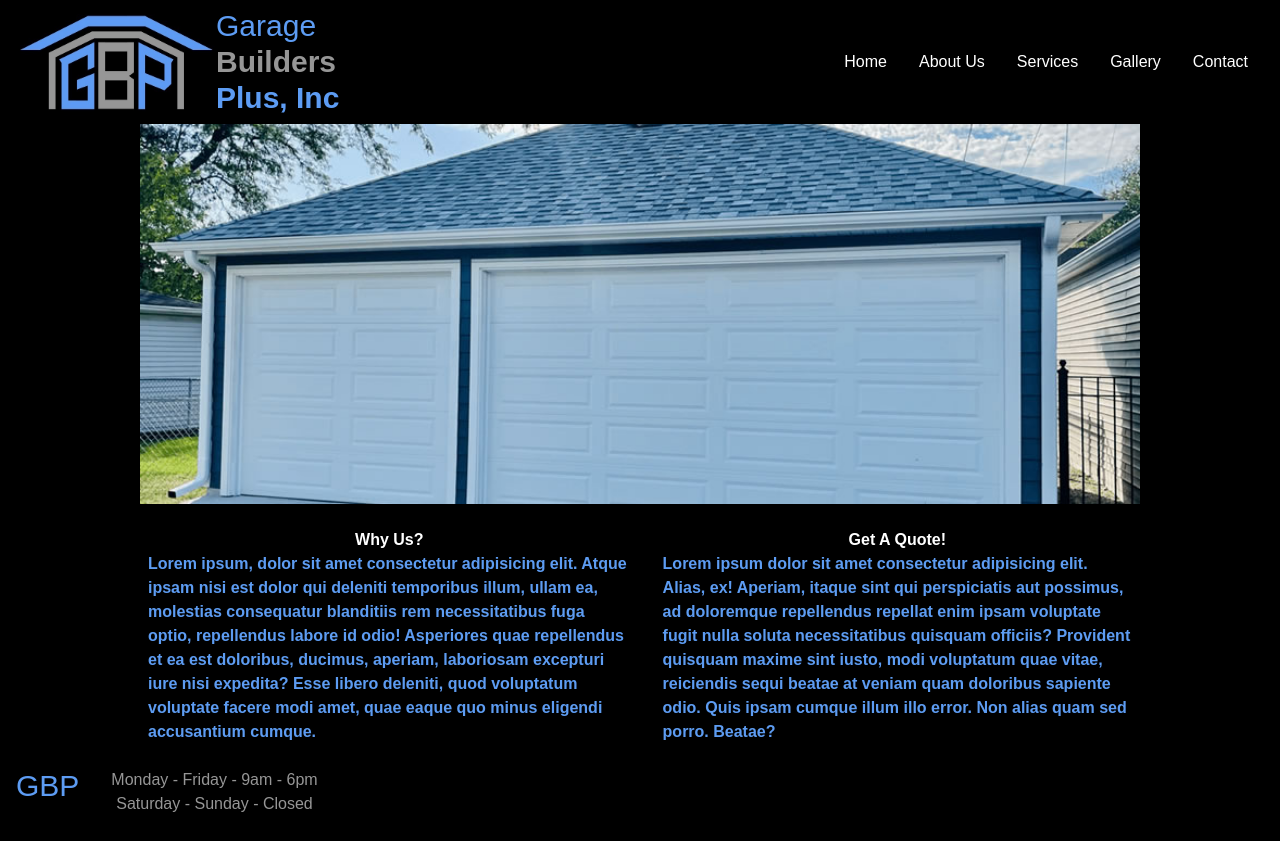
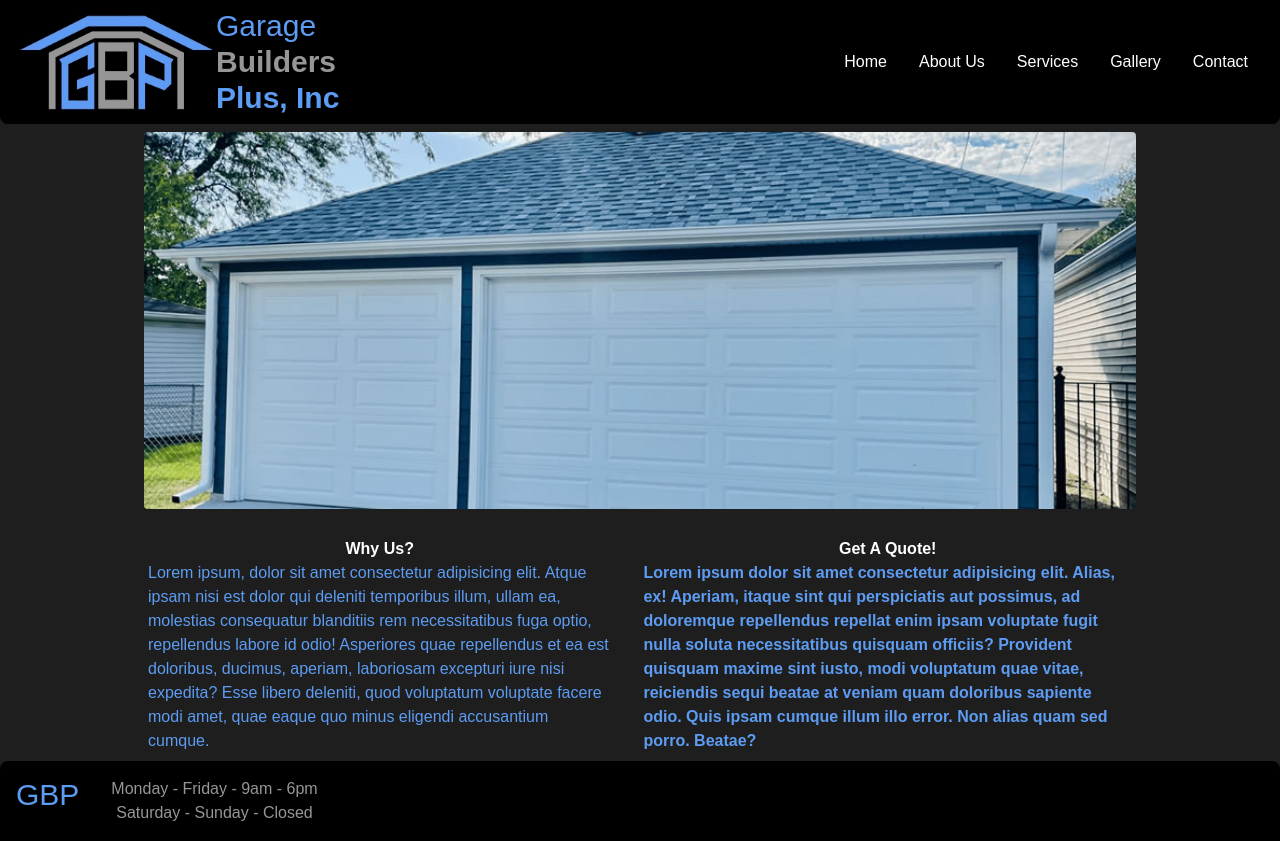
Before and after one commit to jurgenstevens/garage-builders-plus, a React (Vite) app: page / in a window 1280 px wide. Built offline with nearby package versions, Linux system fonts and the light colour scheme.

Commit message:
Include space between navbarr and image in home page.

```diff
--- a/src/App.jsx
+++ b/src/App.jsx
@@ -9,7 +9,7 @@ import Footer from './components/Footer.jsx'
 
 function App() {
   return (
-    <div className="App flex flex-col h-screen bg-black">
+    <div className="App flex flex-col h-screen bg-[#1E1E1E]">
       <Navbar />
       <div className="flex-grow min-h">
         <Routes>
--- a/src/components/Footer.jsx
+++ b/src/components/Footer.jsx
@@ -2,7 +2,7 @@ import React from 'react'
 
 export default function Footer() {
   return (
-    <div className='flex py-4 px-4 gap-8 max-w-full text-center lg:grid-colums-3 bg-black' >
+    <div className='flex py-4 px-4 gap-8 max-w-full text-center lg:grid-colums-3 bg-black rounded-t-lg' >
         <div>
           <h1 className='text-3xl font-satisfy-bold text-[#5D9CF3]'>GBP</h1>
         </div>
--- a/src/components/Navbar.jsx
+++ b/src/components/Navbar.jsx
@@ -9,7 +9,7 @@ export default function Navbar() {
     setNav(!nav)
   }
   return (
-    <header className='flex justify-between items-center max-w-full py-2 px-4 text-white bg-black'>
+    <header className='flex justify-between items-center max-w-full py-2 px-4 text-white bg-black rounded-b-lg'>
         <div className='flex'>
           <img
             src="../GBP-Logo.jpeg"
--- a/src/pages/Home.jsx
+++ b/src/pages/Home.jsx
@@ -3,10 +3,10 @@ import React from 'react'
 export default function Main() {
   return (
     <div className='flex flex-wrap mx-auto max-w-screen-lg'>
-        <div className="flex-grow flex flex-col items-center">
-          <img src="../../garagehomeimage.jpeg" alt="two-door-garage" className='max-w-full' style={{width: '1000px'}} />
+        <div className="flex-grow flex flex-col items-center mt-1 p-1">
+          <img src="../../garagehomeimage.jpeg" alt="two-door-garage" className='max-w-full rounded' style={{width: '1000px'}} />
         </div>
-        <div className="text-[#5D9CF2] font-bold flex gap-4 mt-4 justify-center">
+        <div className="text-[#5D9CF2] qfont-bold flex gap-4 mt-4 justify-center">
             <div className='text-bod rounded-lg p-2'>
               <h1 className='text-white font-bold flex justify-center'>Why Us?</h1>
               <p>Lorem ipsum, dolor sit amet consectetur adipisicing elit. Atque ipsam nisi est dolor qui deleniti temporibus illum, ullam ea, molestias consequatur blanditiis rem necessitatibus fuga optio, repellendus labore id odio!
```
